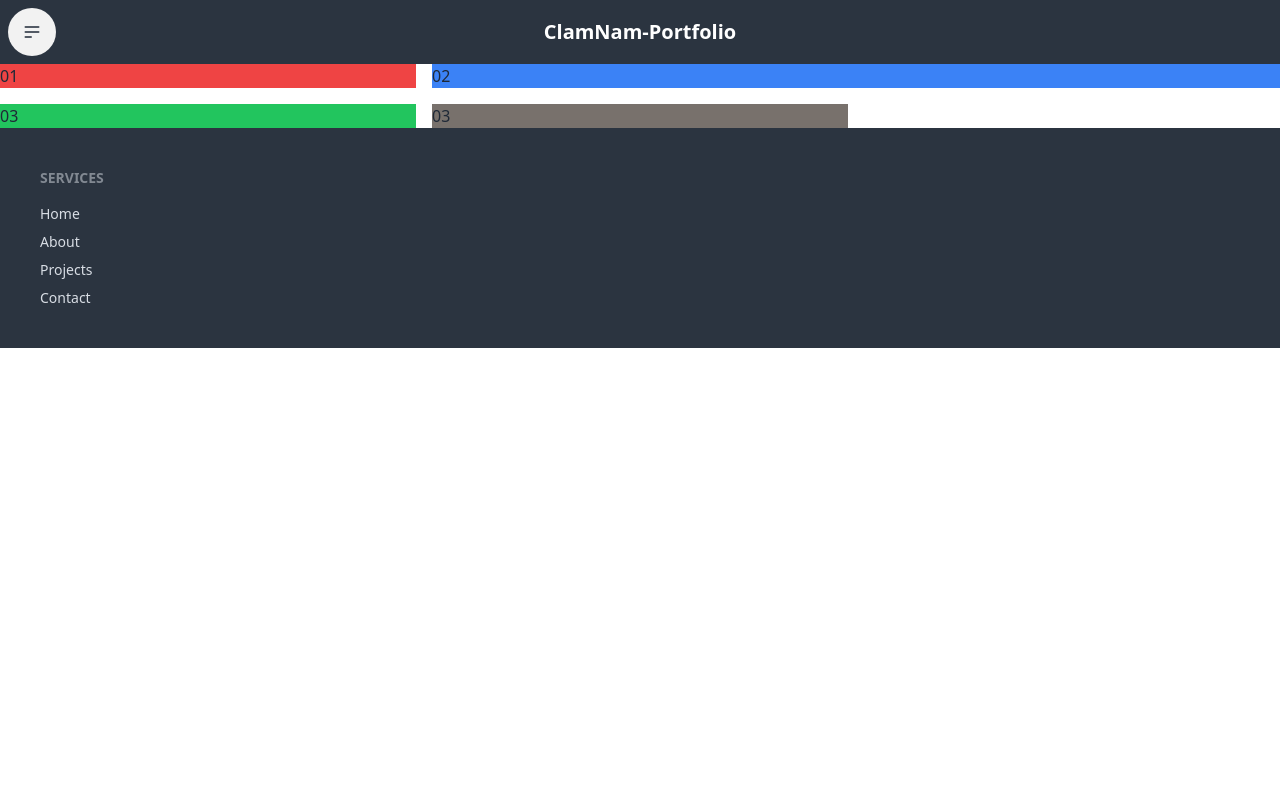
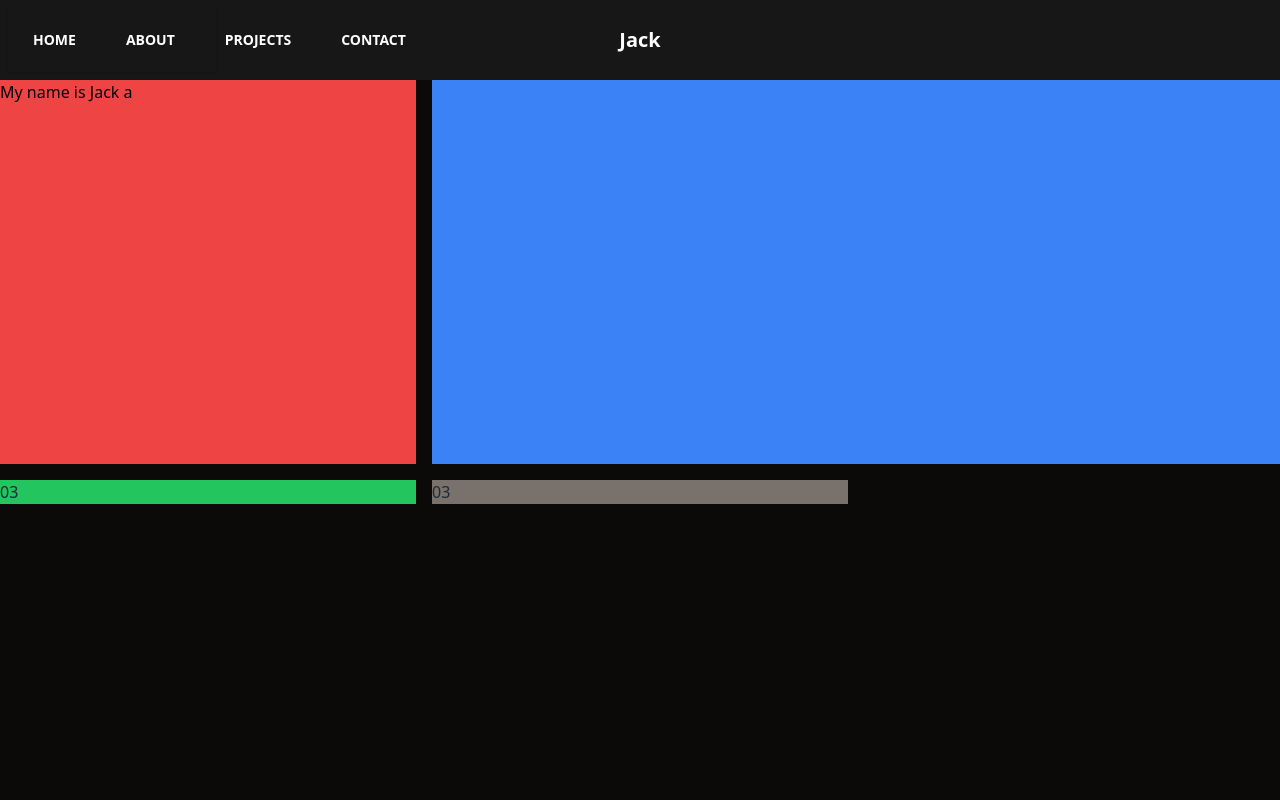
Before and after one commit to clamnam/react-portfolio-app, a React (Create React App) app: page / in a window 1280 px wide. Shown: the top 800 px of the page. Built offline with nearby package versions, Linux system fonts and the light colour scheme.

Commit message:
commmit to port

```diff
--- a/package.json
+++ b/package.json
@@ -9,6 +9,7 @@
     "axios": "^1.6.2",
     "bootstrap": "^5.3.2",
     "firebase-tools": "^12.7.0",
+    "mathjs": "^12.2.0",
     "react": "^18.2.0",
     "react-bootstrap": "^2.9.1",
     "react-dom": "^18.2.0",
--- a/src/App.js
+++ b/src/App.js
@@ -17,11 +17,12 @@ import Footer from './components/Footer';
 const App = () => {
   return (
 
-    <div className='container-fluid mx-auto'>
+    <div className='container-fluid mx-auto bg-stone-950'>
 
     <Router>
-      <div className='container-'>
+      <div className=''>
       <Navbar/>
+      <div className='min-h-screen'>
         <Routes>
           <Route path="/" element={<Home/>} />
           <Route path="/about" element={<About/>} />
@@ -34,6 +35,7 @@ const App = () => {
 
           <Route path='*' element={<PageNotFound/>} />
       </Routes>
+      </div>
       <Footer/>
       </div>
     </Router>
--- /dev/null
+++ b/src/assets/p5.js
@@ -0,0 +1,58 @@
+import React, { useEffect, useRef } from "react";
+import * as math from "mathjs";
+const CanvasComponent = () => {
+	const canvasRef = useRef(null);
+	const canvasSize = 200;
+	const fontSize = 20;
+	let columns, rows;
+
+	useEffect(() => {
+		const canvas = canvasRef.current;
+		const context = canvas.getContext("2d");
+		columns = math.floor(canvas.width / fontSize);
+		rows = math.floor(canvas.height / fontSize);
+
+		const displayRandomAlphanumericGrid = () => {
+			const chars =
+				"0123456789ABCDEFGHIJKLMNOPQRSTUVWXYZabcdefghijklmnopqrstuvwxyz";
+
+			for (let i = 0; i < columns; i++) {
+				for (let j = 0; j < rows; j++) {
+					const x = i * fontSize + fontSize / 2;
+					const y = j * fontSize + fontSize / 2;
+					context.fillStyle = "#7CFC00";
+					const randomChar = chars[math.floor(math.random() * chars.length)];
+					context.fillText(randomChar, x, y);
+				}
+			}
+		};
+
+		const draw = () => {
+			context.clearRect(0, 0, canvas.width, canvas.height);
+			context.fillStyle = "#222222";
+			context.fillRect(0, 0, canvas.width, canvas.height);
+			displayRandomAlphanumericGrid();
+		};
+
+		const setup = () => {
+			canvas.width = canvasSize;
+			canvas.height = canvasSize;
+			context.font = `${fontSize}px Arial`;
+			context.textAlign = "center";
+			context.textBaseline = "middle";
+			context.fillStyle = "#222222";
+			context.fillRect(0, 0, canvas.width, canvas.height);
+			draw();
+		};
+
+		setup();
+        draw();
+		const intervalId = setInterval(draw, 1000 / 8);
+
+		return () => clearInterval(intervalId);
+	}, []);
+
+	return <canvas ref={canvasRef} />;
+};
+
+export default CanvasComponent;
--- a/src/components/Hero.js
+++ b/src/components/Hero.js
@@ -1,11 +1,13 @@
+
+
 const Hero = () => {
 	return (
 		<>
 <div className="container">
-
 <div class="grid grid-cols-3 gap-4">
-<div className="bg-red-500">01</div>
-<div className="col-span-2 bg-blue-500">02</div>
+<div className="bg-red-500 text-black col-span-1 h-96">My name is Jack a </div>
+<div className="col-span-2 bg-blue-500">
+</div>
 <div className="bg-green-500">03</div>
 <div className="bg-stone-500">03</div>
 
--- a/src/components/Navbar.js
+++ b/src/components/Navbar.js
@@ -2,22 +2,20 @@ import { Link } from 'react-router-dom';
 
 const Navbar = () => {
     return (
-        <div className="navbar bg-neutral">
+        <div className="navbar bg-neutral-900">
         <div className="navbar-start">
           <div className="dropdown">
-            <label tabIndex={0} className="btn btn-ghost bg-base-200 btn-circle">
-              <svg xmlns="http://www.w3.org/2000/svg" className="h-5 w-5" fill="none" viewBox="0 0 24 24" stroke="currentColor"><path strokeLinecap="round" strokeLinejoin="round" strokeWidth="2" d="M4 6h16M4 12h16M4 18h7" /></svg>
-            </label>
-            <ul tabIndex={0} className="menu menu-sm dropdown-content mt-3 z-[1] p-2 shadow bg-neutral text-white rounded-box w-52">
-              <li><Link to='/'>Home</Link></li>
-              <li><Link to='/about'>About</Link></li>
-              <li><Link to='/projects'>Projects</Link></li>
-              <li><Link to='/contact'>Contact</Link></li>
+
+            <ul tabIndex={0} className=" flex   shadow  text-white r w-52">
+              <li className='m-2 btn  btn-ghost'><Link to='/'>Home</Link></li>
+              <li className='m-2 btn  btn-ghost'><Link to='/about'>About</Link></li>
+              <li className='m-2 btn  btn-ghost'><Link to='/projects'>Projects</Link></li>
+              <li className='m-2 btn  btn-ghost'><Link to='/contact'>Contact</Link></li>
             </ul>
           </div>
         </div>
         <div className="navbar-center">
-          <Link to='/'  className="btn btn-ghost normal-case text-xl text-white">ClamNam-Portfolio</Link>
+          <Link to='/'  className="btn btn-ghost normal-case text-xl text-white">Jack</Link>
         </div>
         <div className="navbar-end">
 
--- a/tailwind.config.js
+++ b/tailwind.config.js
@@ -4,6 +4,7 @@ module.exports = {
     "./src/**/*.{html,js}",
   ],
   theme: {
+
     container: {
       center: true
     },
```
Also changed, not shown: src/components/Footer.js (+2 -13 lines), 1 other file (tests, documents, lock files or other folders).
